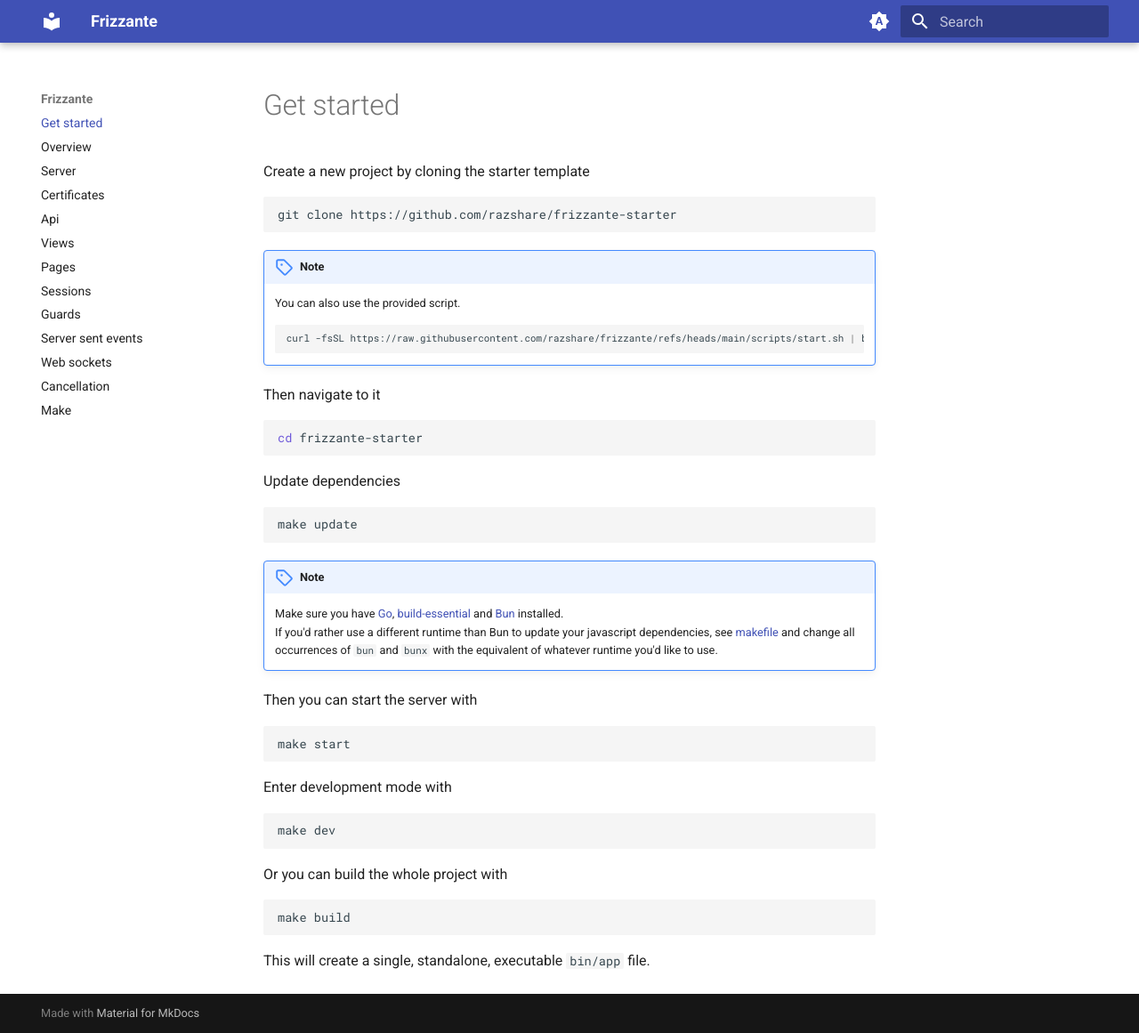
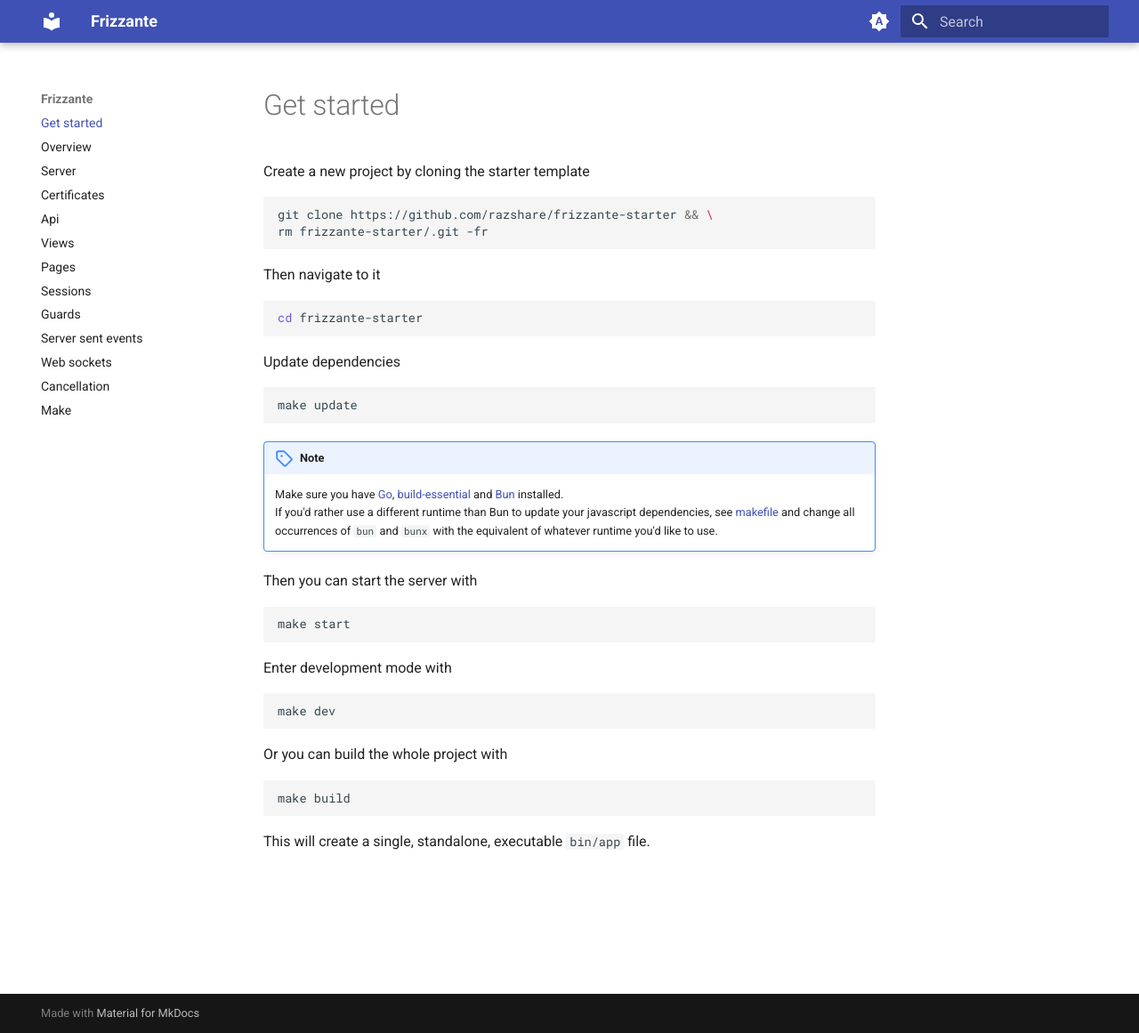
Before and after one commit to razshare/frizzante-docs, an MkDocs documentation site: the page built from docs/index.md, in a window 1280 px wide and 1161 px high. Shown: the whole window at 89% size. Built offline with MkDocs 1.6.1 and Material for MkDocs 9.7.7, drawn with Linux system fonts in a browser that asks for light colours.

Commit message:
chore(docs): updating index.

````diff
--- a/docs/index.md
+++ b/docs/index.md
@@ -2,15 +2,9 @@
 
 
 ```bash
-git clone https://github.com/razshare/frizzante-starter
+git clone https://github.com/razshare/frizzante-starter && \
+rm frizzante-starter/.git -fr
 ```
-
-!!! note
-    You can also use the provided script.
-
-    ```bash
-    curl -fsSL https://raw.githubusercontent.com/razshare/frizzante/refs/heads/main/scripts/start.sh | bash
-    ```
 
 Then navigate to it
 
````
